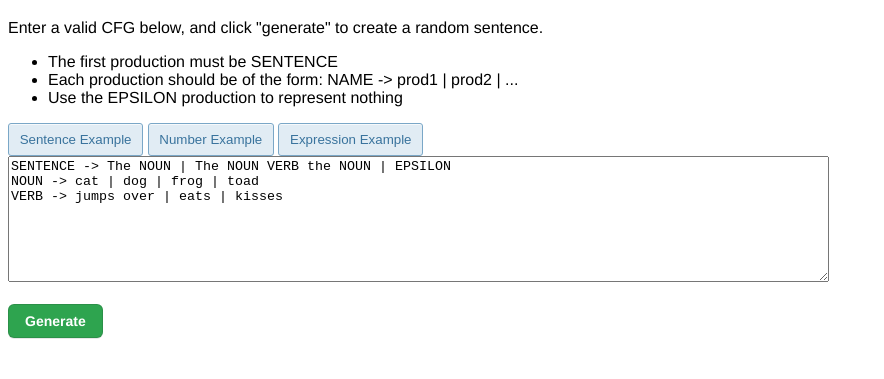
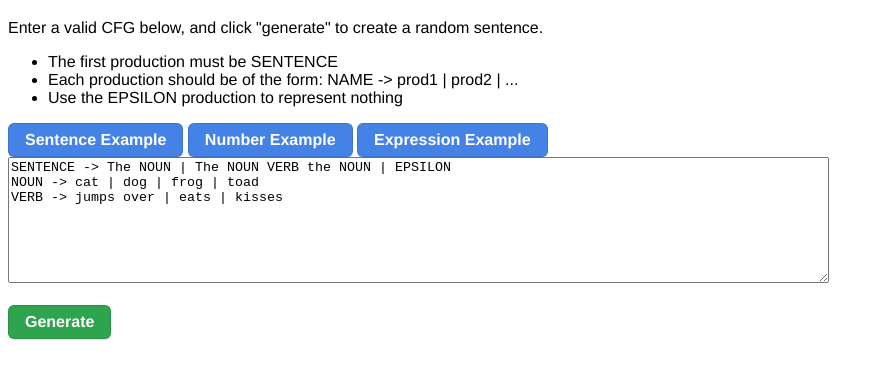
Before and after one commit to Akqqa/CFG-Sentence-Generator, a plain HTML site: page index.html in a window 1280 px wide. Shown: the part 61-440 px from the top of the page, without its empty margins (0-884 px from the left). Drawn offline with Linux system fonts and the light colour scheme.

Commit message:
Update CFG.css

```diff
--- a/CFG.css
+++ b/CFG.css
@@ -4,44 +4,53 @@ body {
 
 /* button taken from https://getcssscan.com/css-buttons-examples */
 .button {
-  background-color: #e1ecf4;
-  border-radius: 3px;
-  border: 1px solid #7aa7c7;
-  box-shadow: rgba(255, 255, 255, .7) 0 1px 0 0 inset;
+  appearance: none;
+  background-color: #4582e6;
+  border: 1px solid rgba(27, 31, 35, .15);
+  border-radius: 6px;
+  box-shadow: rgba(27, 31, 35, .1) 0 1px 0;
   box-sizing: border-box;
-  color: #39739d;
+  color: #fff;
   cursor: pointer;
   display: inline-block;
-  font-family: "helvetica"",sans-serif;
-  font-size: 13px;
-  font-weight: 400;
-  line-height: 1.15385;
-  margin: 0;
-  outline: none;
-  padding: 8px .8em;
+  font-family: Helvetica, sans-serif;
+  font-size: 16px;
+  font-weight: 600;
+  line-height: 20px;
+  padding: 6px 16px;
   position: relative;
   text-align: center;
   text-decoration: none;
   user-select: none;
   -webkit-user-select: none;
-  vertical-align: baseline;
+  vertical-align: middle;
   white-space: nowrap;
 }
 
-.button:hover,
-.button:focus {
-  background-color: #b3d3ea;
-  color: #2c5777;
+.button:focus:not(:focus-visible):not(.focus-visible) {
+  box-shadow: none;
+  outline: none;
+}
+
+.button:hover {
+  background-color: #3677e0;
 }
 
 .button:focus {
-  box-shadow: 0 0 0 4px rgba(0, 149, 255, .15);
+  box-shadow: rgba(46, 164, 79, .4) 0 0 0 3px;
+  outline: none;
+}
+
+.button:disabled {
+  background-color: #94d3a2;
+  border-color: rgba(27, 31, 35, .1);
+  color: rgba(255, 255, 255, .8);
+  cursor: default;
 }
 
 .button:active {
-  background-color: #a0c7e4;
-  box-shadow: none;
-  color: #2c5777;
+  background-color: #236adb;
+  box-shadow: rgba(20, 70, 32, .2) 0 1px 0 inset;
 }
 
 /*Submit button*/
@@ -57,7 +66,7 @@ body {
   cursor: pointer;
   display: inline-block;
   font-family: Helvetica, sans-serif;
-  font-size: 14px;
+  font-size: 16px;
   font-weight: 600;
   line-height: 20px;
   padding: 6px 16px;
```
